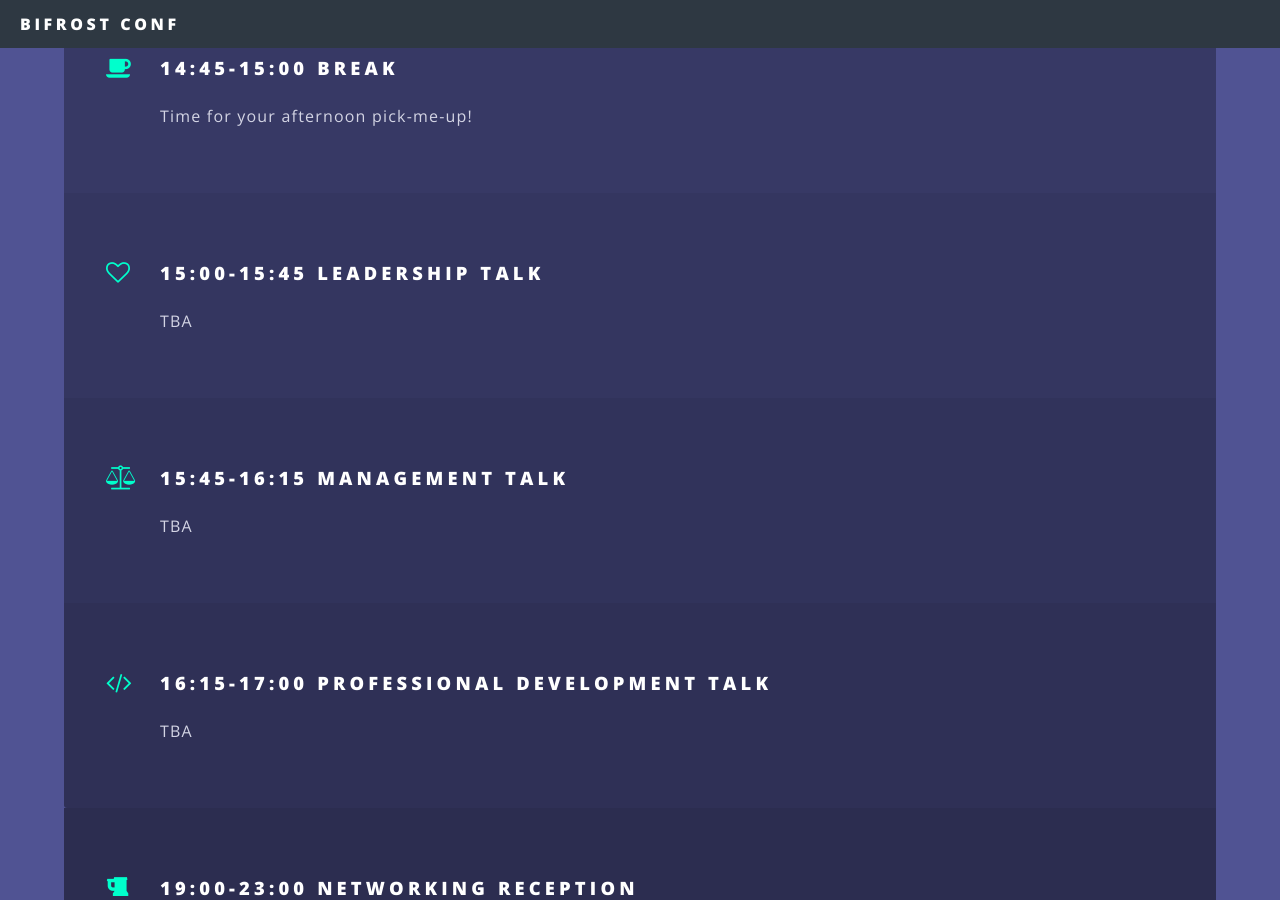
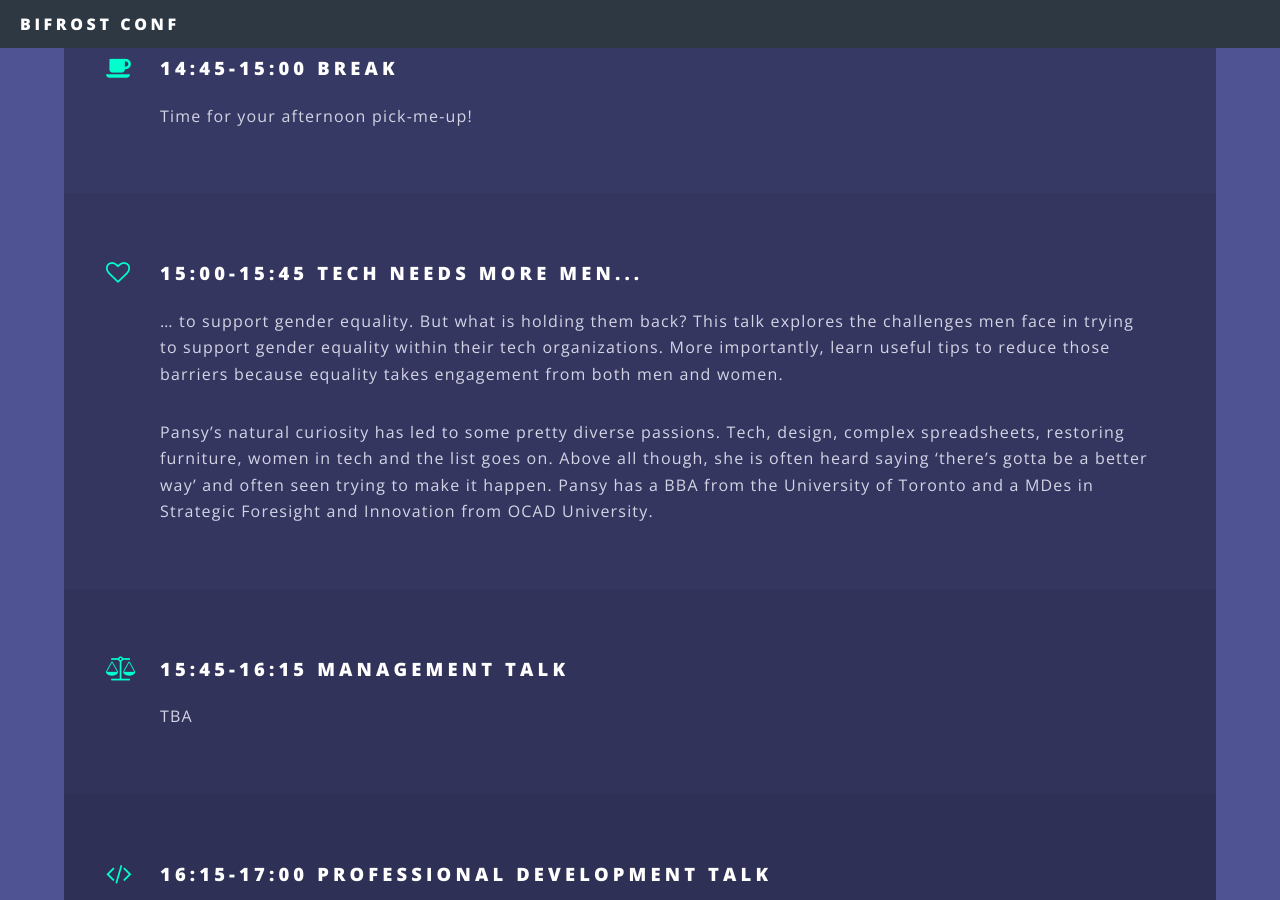
Before and after one commit to fullstackto/bifrost, a Jekyll site: the page built from index.html, in a window 1280 px wide and 900 px high, scrolled down 5068 px. Built offline with Jekyll 4.4.1, drawn with Linux system fonts in a browser that asks for light colours.

Commit message:
adding Pansy

```diff
--- a/index.html
+++ b/index.html
@@ -103,8 +103,9 @@ layout: landing
 									<p>Time for your afternoon pick-me-up!</p>
 								</li>
 								<li class="icon fa-heart-o">
-									<h3>15:00-15:45 Leadership Talk</h3>
-									<p>TBA</p>
+									<h3>15:00-15:45 Tech Needs More Men...</h3>
+									<p>… to support gender equality. But what is holding them back? This talk explores the challenges men face in trying to support gender equality within their tech organizations. More importantly, learn useful tips to reduce those barriers because equality takes engagement from both men and women.</p>
+									<p>Pansy’s natural curiosity has led to some pretty diverse passions. Tech, design, complex spreadsheets, restoring furniture, women in tech and the list goes on. Above all though, she is often heard saying ‘there’s gotta be a better way’ and often seen trying to make it happen. Pansy has a BBA from the University of Toronto and a MDes in Strategic Foresight and Innovation from OCAD University.</p>
 								</li>
 								<li class="icon fa-balance-scale">
 									<h3>15:45-16:15 Management Talk</h3>
```
